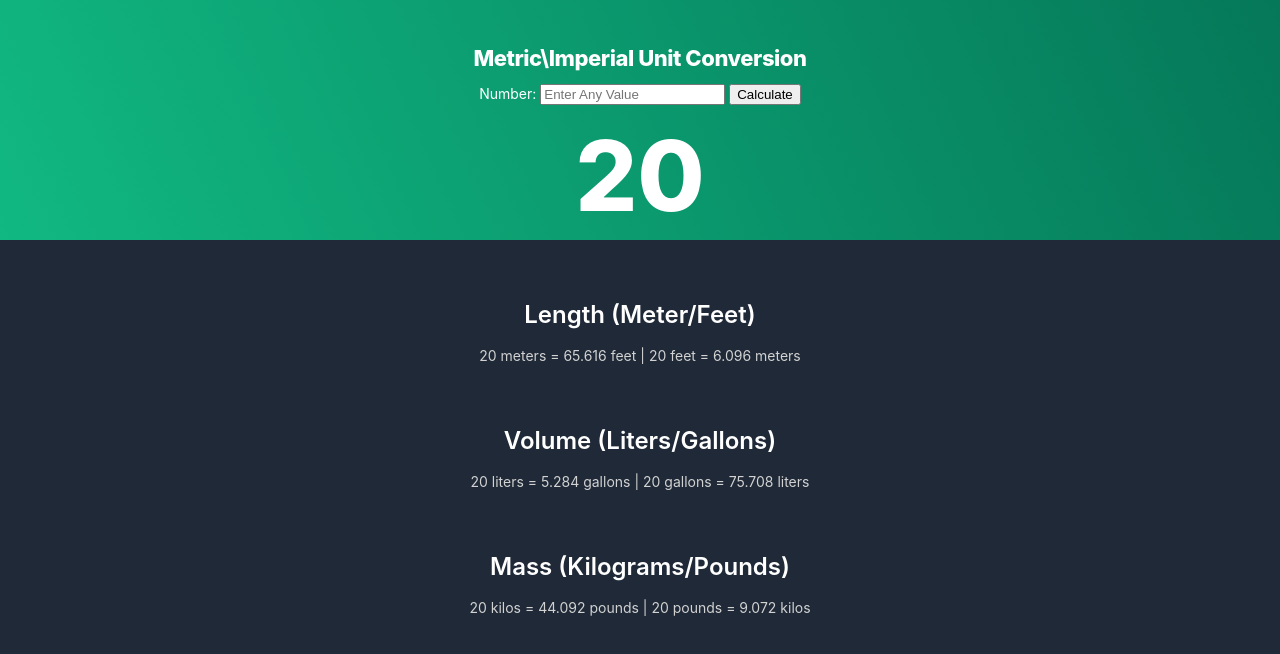
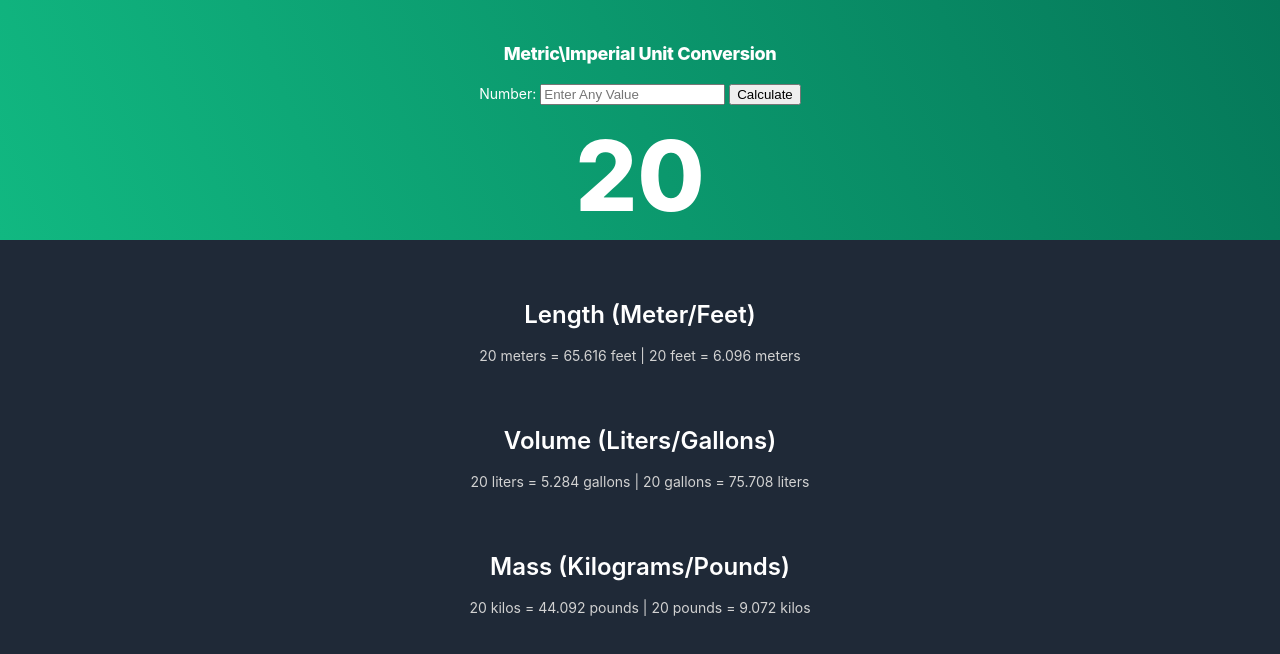
Before and after one commit to harrylovescoding/Unit-Conversion-App, a plain HTML site: page index.html in a window 1280 px wide. Drawn offline with Linux system fonts and the light colour scheme.

Commit message:
Update ucindex.css

```diff
--- a/ucindex.css
+++ b/ucindex.css
@@ -24,8 +24,8 @@ top: 10%;
 font-family: 'Inter';
 font-style: normal;
 font-weight: 800;
-font-size: 22px;
-line-height: 38px;
+font-size: 18px;
+line-height: 35px;
 /* identical to box height, or 173% */
 
 text-align: center;
```
